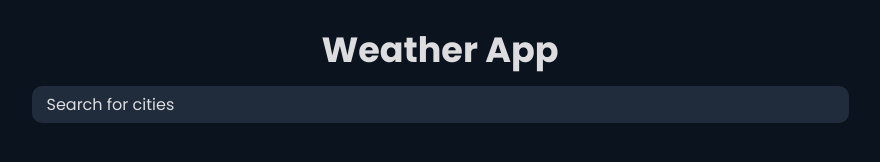
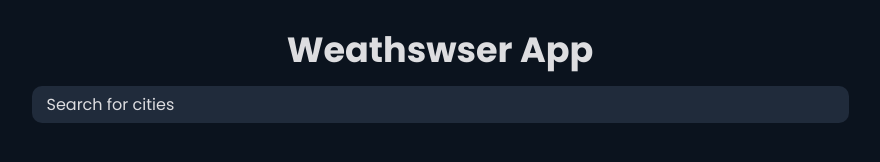
Before and after one commit to Kulashari/first-repo, a plain HTML site: page index.html in a window 1280 px wide. Shown: the top 162 px of the page, without its empty margins (200-1080 px from the left). Drawn offline with Linux system fonts and the light colour scheme; a web font is replaced by a local one.

Commit message:
tfewgvjd

```diff
--- a/index.html
+++ b/index.html
@@ -11,7 +11,7 @@
         <link href="https://fonts.googleapis.com/css2?family=Cal+Sans&family=Lato:ital,wght@0,100;0,300;0,400;0,700;0,900;1,100;1,300;1,400;1,700;1,900&family=Poppins:ital,wght@0,100;0,200;0,300;0,400;0,500;0,600;0,700;0,800;0,900;1,100;1,200;1,300;1,400;1,500;1,600;1,700;1,800;1,900&display=swap" rel="stylesheet">
     </head>
     <body>
-        <h1 id = "title">Weather App</h1>
+        <h1 id = "title">Weathswser App</h1>
         <input type="text" id="cityName" placeholder="Search for cities">
         <div class="city-header">
             <p id="cityTitle"></p>
```
